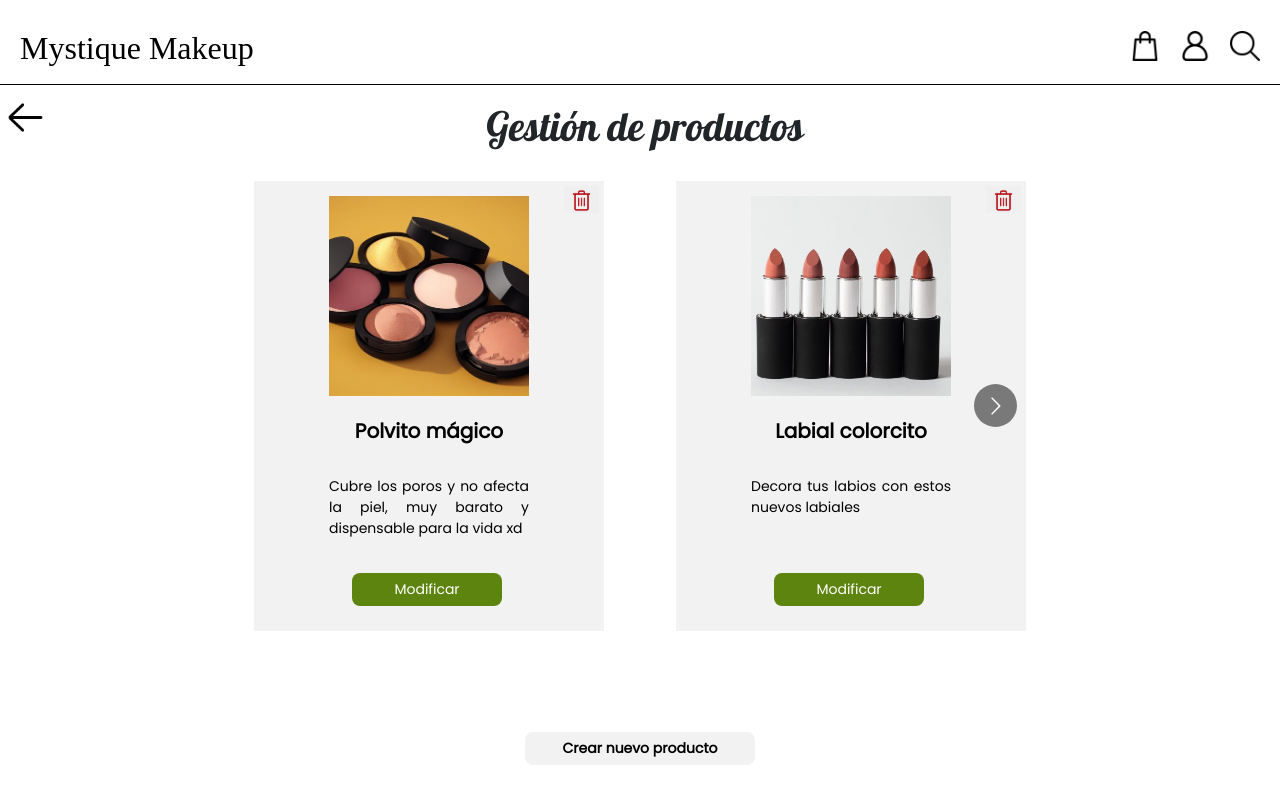
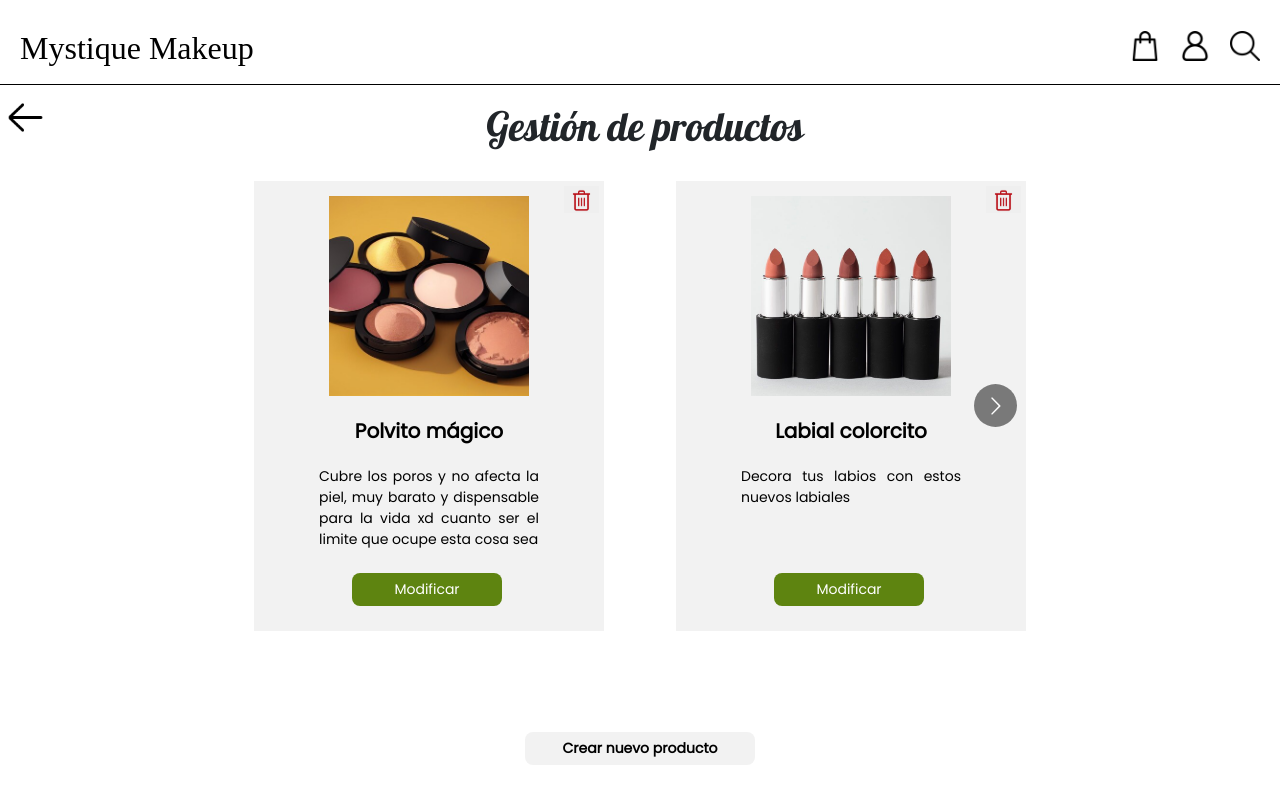
Before and after one commit to Isaac4918/MystiqueMakeup, a React (Create React App) app: page /ProductManagement in a window 1280 px wide. Built offline with nearby package versions, Linux system fonts and the light colour scheme; a web font is replaced by a local one.

Commit message:
style and navigation changes

```diff
--- a/src/pages/AccountAdmin.js
+++ b/src/pages/AccountAdmin.js
@@ -12,6 +12,10 @@ export function MenuAdmin(){
     navigate('/account/manageCategories');
   };
 
+  const ManageProductsPage = () => {
+    navigate('/ProductManagement');
+  };
+
   const HomePage = () => {
     navigate('/');
   };
@@ -23,7 +27,7 @@ export function MenuAdmin(){
       <br />
       <button>Gestionar Publicaciones</button><br />
       <br />
-      <button>Gestionar Productos</button><br />
+      <button onClick={ManageProductsPage}>Gestionar Productos</button><br />
       <br />
       <button onClick={ManageCategoriesPage}>Gestionar Categorías</button><br />
       <br />
--- a/src/pages/ProductManagement.js
+++ b/src/pages/ProductManagement.js
@@ -10,12 +10,11 @@ import labiales from "../components/assets/labiales.jpg";
 import delineador from "../components/assets/delineador.jpg";
 import back from "../components/assets/arrowBack.png";
 
-import { useNavigate } from "react-router";
 
 export function Back(){
     return(
         <div className="buttonBack">
-            <a href="/"><img src={back} alt=""/></a>
+            <a href="/AccountAdmin"><img src={back} alt=""/></a>
         </div>
     )
 }
@@ -82,7 +81,7 @@ function ProductManagement(){
                                 </div>
                                 <div className="cardContent">
                                     <div className="names">Polvito mágico</div>
-                                    <div className="description">Cubre los poros y no afecta la piel, muy barato y dispensable para la vida xd</div>
+                                    <div className="description">Cubre los poros y no afecta la piel, muy barato y dispensable para la vida xd cuanto ser el limite que ocupe esta cosa sea</div>
                                     <OpenModifyProduct />
                                 </div>
                             </div>
--- a/src/styles/Product.css
+++ b/src/styles/Product.css
@@ -79,8 +79,8 @@
     font-weight: bold;
     color: black;
     justify-content: center;
-    margin: 20px 30px 10px; /*30 es el largo del text*/
-    height: 50px;
+    margin: 20px 15px 10px 15px; /*18 es el largo del text*/
+    height: 40px;
 }
 
 .description{
@@ -88,7 +88,7 @@
     font-size: 14px;
     color: black;
     text-align: justify;
-    margin: 0px 35px 20px;
+    margin: 0px 25px 20px;
 }
 
 .buttonModify{
```
